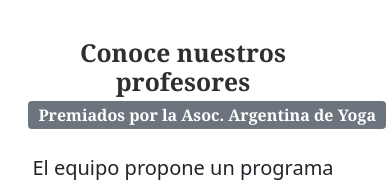
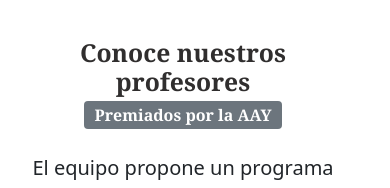
Before and after one commit to rominagarciarojas/Codehouse-5-Entrega, a website: page Files/cursos.html in a window 390 px wide. Shown: the part 1306-1494 px from the top of the page. Drawn offline with Linux system fonts and the light colour scheme.

Commit message:
responsive

```diff
--- a/Files/cursos.html
+++ b/Files/cursos.html
@@ -115,7 +115,7 @@
     <div class="container-fluid">
     <div class="row align-items-center mx-2 pt-3">
       <div class="col-md-12 text-center">
-        <h2 class="textoH2 featurette-heading vertical-align:inherit fw-bold p-2">Conoce nuestros profesores <span class="badge bg-secondary" style="font-size:medium;">Premiados por la Asoc. Argentina de Yoga</span></h2>
+        <h2 class="textoH2 featurette-heading vertical-align:inherit fw-bold p-2">Conoce nuestros profesores <span class="badge bg-secondary" style="font-size:medium;">Premiados por la AAY</span></h2>
         <p class="textoP lead vertical-align: inherit p-2">El equipo propone un programa integral que combina la enseñanza de las tradiciones clásicas y también las nuevas corrientes del yoga. Se propone una profunda comprensión del cuerpo y la biomecánica. Sin memorizar y recitar secuencias sino de comprender su lógica y fluir libremente en su construcción. La autoindagación y crecimiento personal son ejes centrales de este instructorado, facilitando herramientas que cultiven tu voz y tu seguridad en la enseñanza. </p>
           <p class="textoP lead vertical-align: inherit p-2">Nos interesa que nuestros egresados adquieran las herramientas prácticas, filosóficas, fundamentos anatómicos y biomecánicos, como también una comprensión de las técnicas de enseñanza, que les permitan transmitir de manera integral los distintos métodos y los diferentes aspectos y fundamentos del Yoga. Es por ello, que limitamos el cupo de inscripción de alumnos para que el trabajo docente sea personalizado.</p>
         </div>
```
